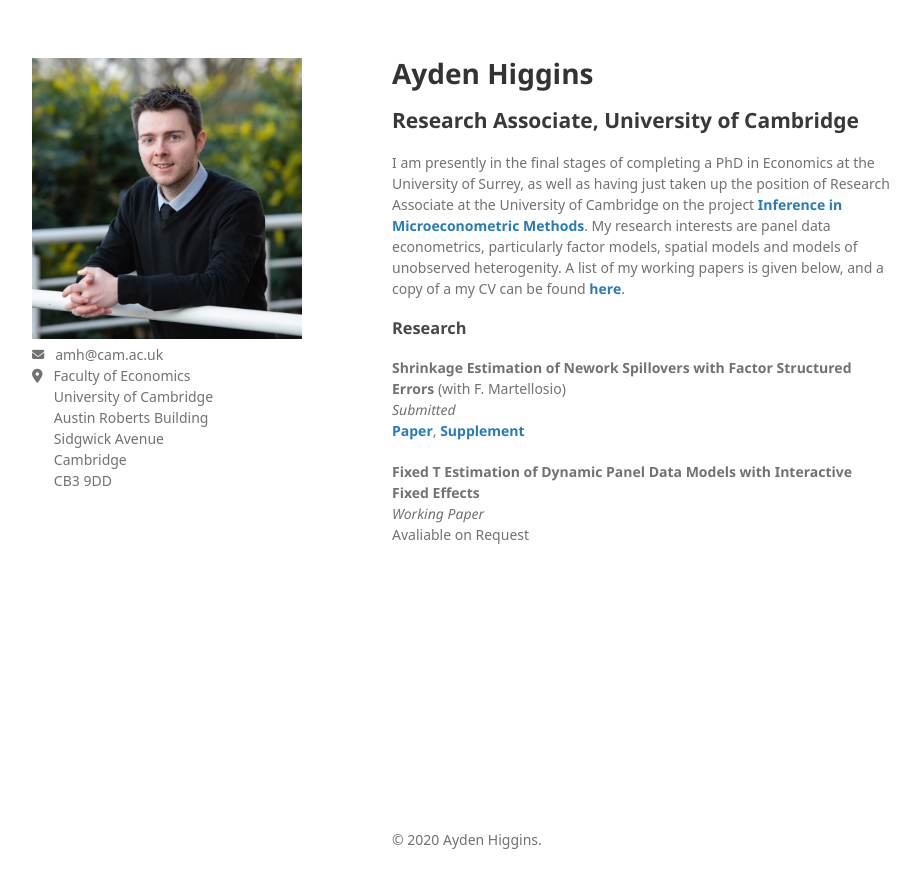
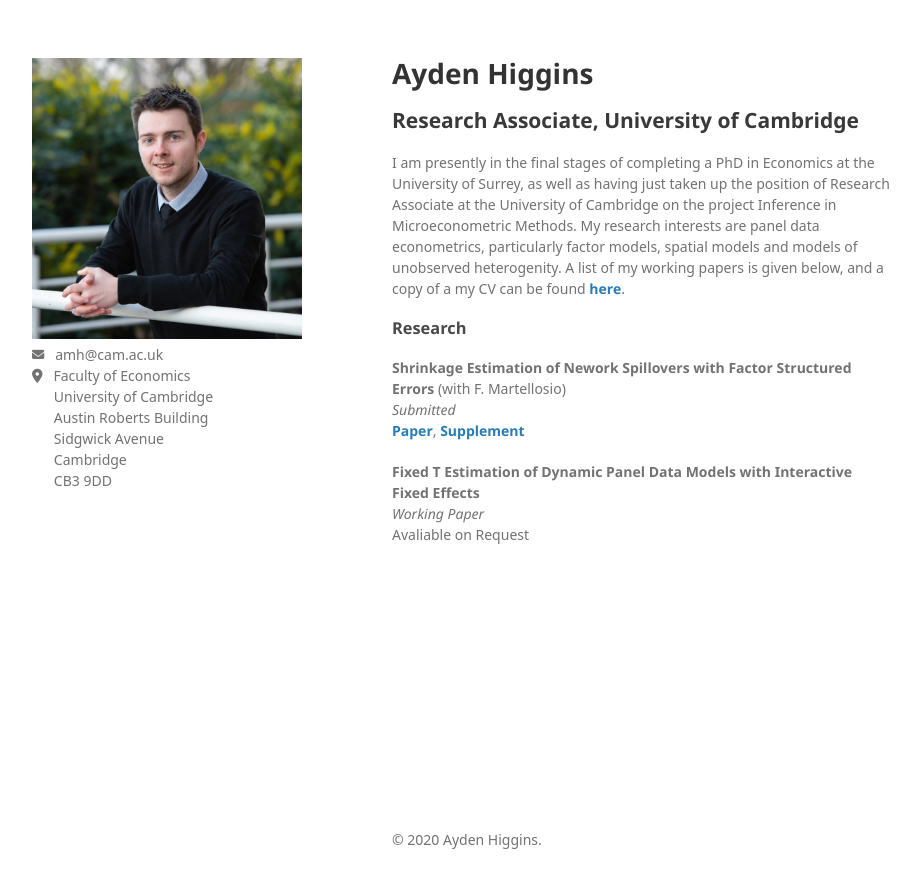
Before and after one commit to Tokkita/Tokkita.github.io, a Jekyll site: the page built from index.md, in a window 1280 px wide. Shown: the top 888 px of the page, without its empty margins (178-1098 px from the left). Built offline with Jekyll 4.4.1, drawn with Linux system fonts in a browser that asks for light colours; nearby versions of some CDN libraries; some web fonts are replaced; our own code applies the rules of GitHub Pages for plain Markdown files; a script that is not in the unit is left out.

```diff
--- a/index.md
+++ b/index.md
@@ -3,7 +3,7 @@
 
 I am presently in the final stages of completing a PhD in Economics at the University of
 Surrey, as well as having just taken up the position of Research Associate at the University of
-Cambridge on the project <strong><a href="https://www.econ.cam.ac.uk/MiMo">Inference in Microeconometric Methods</a></strong>. My research interests are panel data econometrics, particularly factor models, spatial models and models of unobserved heterogenity. A list of my working papers is given below, and a copy of a my CV can be found <strong><a href="{{ CV.pdf | prepend: '/assets/pdf/CV/CV.pdf' | relative_url | download }}">here</a></strong>.
+Cambridge on the project Inference in Microeconometric Methods. My research interests are panel data econometrics, particularly factor models, spatial models and models of unobserved heterogenity. A list of my working papers is given below, and a copy of a my CV can be found <strong><a href="{{ CV.pdf | prepend: '/assets/pdf/CV/CV.pdf' | relative_url | download }}">here</a></strong>.
 
 ### Research
 
```
